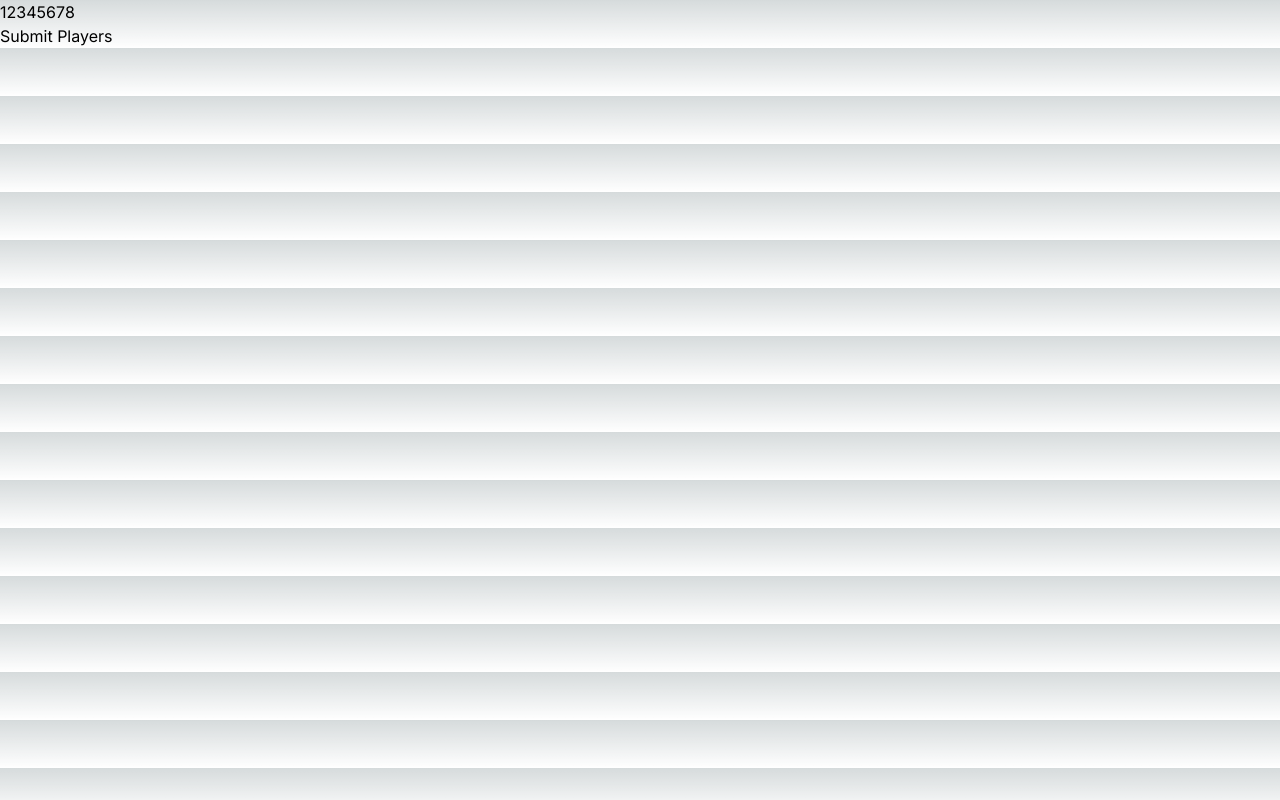
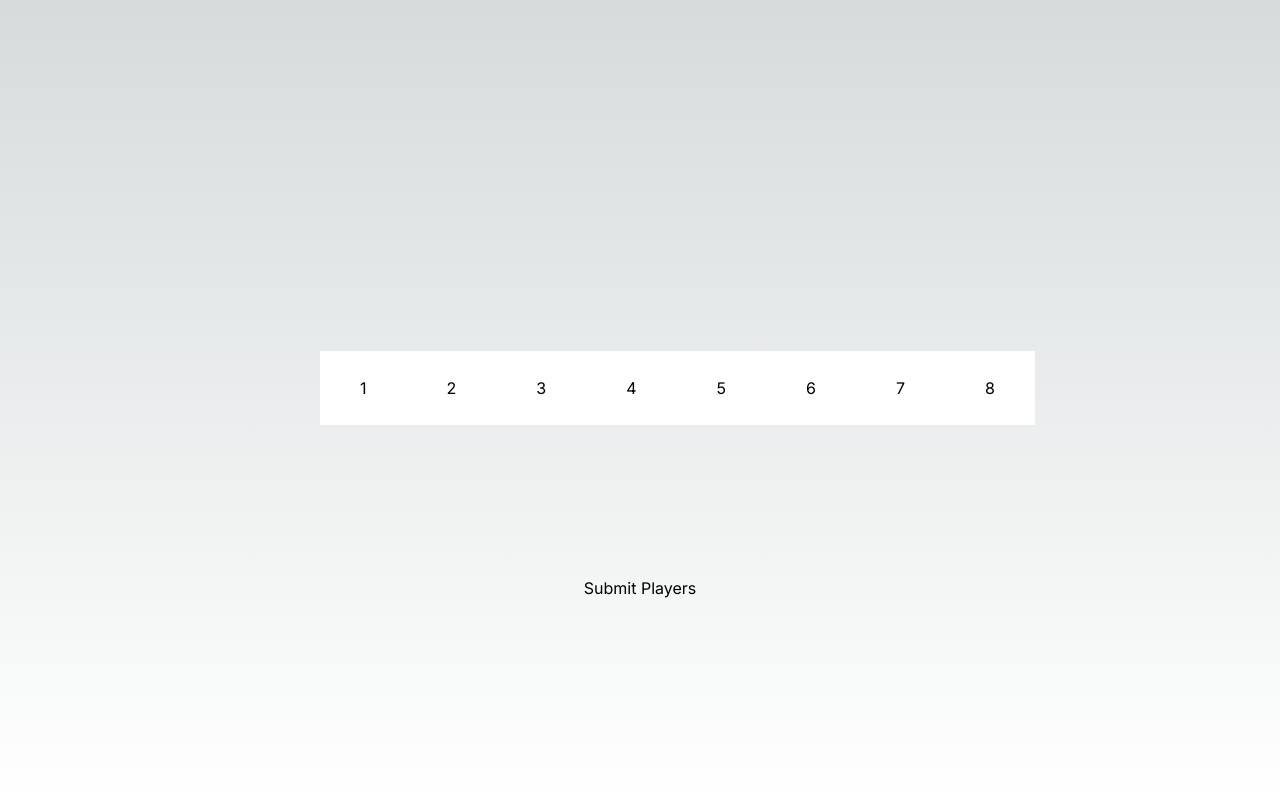
Before and after one commit to nathanwag15/magic-tracker, a Next.js app: page /games in a window 1280 px wide. Built offline with nearby package versions, Linux system fonts and the light colour scheme.

Commit message:
Auto win and loss tracker

```diff
--- a/Components/gameComponent.js
+++ b/Components/gameComponent.js
@@ -7,17 +7,20 @@ export default function GameComponent(props) {
   const [playersChosen, setPlayersChosen] = useState(0);
   const [players, setPlayers] = useState([]);
   const [currentPlayers, setCurrentPlayers] = useState([
-    { name: "Steve", id: 1 },
-    { name: "Alex", id: 2 },
-    { name: "Kevin", id: 3 },
-    { name: "Alphie", id: 4 },
-    { name: "Becca", id: 5 },
-    { name: "Yumi", id: 6 },
-    { name: "Stephen", id: 7 },
+    { name: "Steve", id: 1, losses: 0 },
+    { name: "Alex", id: 2, losses: 0 },
+    { name: "Kevin", id: 3, losses: 0 },
+    { name: "Alphie", id: 4, losses: 0 },
+    { name: "Becca", id: 5, losses: 0 },
+    { name: "Yumi", id: 6, losses: 0 },
+    { name: "Stephen", id: 7, losses: 0 },
   ]);
+  const [trueCount, setTrueCount] = useState(0);
 
   const handlePlayerClick = (player) => {
-    console.log(players);
+    player["lost"] = false;
+    player["won"] = false;
+    console.log(player);
     console.log(props.countersNumber);
     setPlayers([...players, player], () => console.log(players));
   };
@@ -25,6 +28,55 @@ export default function GameComponent(props) {
   const handleResetPlayers = () => {
     setPlayersChosen(0);
     setPlayers([]);
+  };
+
+  const checkPlayers = () => {
+    let trueValue;
+    let updatedTrueCount = 0;
+
+    for (let i = 0; i < players.length; i++) {
+      const currentItem = players[i].lost;
+      console.log(players);
+
+      if (currentItem === true) {
+        updatedTrueCount = updatedTrueCount + 1;
+        setTrueCount(updatedTrueCount);
+        console.log(players.length - 1);
+        console.log(trueCount);
+        if (updatedTrueCount === players.length - 1) {
+          for (let i = 0; i < players.length; i++) {
+            if (players[i].lost === false) {
+              const updatedPlayer = [...players];
+              updatedPlayer[i] = {
+                ...updatedPlayer[i],
+                won: true,
+              };
+              console.log(updatedPlayer);
+              setPlayers(updatedPlayer);
+            }
+          }
+        }
+      }
+    }
+  };
+
+  const handleLoss = (player) => {
+    player.lost = true;
+    player.losses = player.losses + 1;
+    const updatedPermanentPlayer = [...currentPlayers];
+    updatedPermanentPlayer[player.index] = {
+      ...updatedPermanentPlayer[player.index],
+      losses: player.losses,
+    };
+    const updatedPlayer = [...players];
+    updatedPlayer[player.index] = {
+      ...updatedPlayer[player.index],
+      lost: player.lost,
+    };
+
+    setPlayers(updatedPlayer);
+    setCurrentPlayers(updatedPermanentPlayer);
+    checkPlayers();
   };
 
   if (playersChosen == 0) {
@@ -39,10 +91,14 @@ export default function GameComponent(props) {
   if (playersChosen == 1) {
     if (players.length == props.countersNumber) {
       return (
-        <div className="grid grid-cols-2 grid-rows-3 h-full w-full py-10 gap-20">
+        <div className="game-wrapper">
           {Array.from({ length: props.countersNumber }, (_, index) => (
             <div key={index}>
-              <LifeCounter playerName={players[index].name} />
+              <LifeCounter
+                index={index}
+                player={players[index]}
+                handleLoss={handleLoss}
+              />
             </div>
           ))}
         </div>
--- a/Components/lifecounter.js
+++ b/Components/lifecounter.js
@@ -56,34 +56,41 @@ export default function LifeCounter(props) {
     setNumber(updatedNumber);
   };
 
+  const handleLoss = () => {
+    props.handleLoss(props.player);
+    setLoss(true);
+  };
+
   if (loss == true) {
     return (
-      <div className="score-count-wrapper rounded-xl">
-        <div className="text-5xl text-red-500">Loser</div>
+      <div className="score-count-wrapper">
+        <div className="lose-text">Loser</div>
       </div>
     );
+  }
+  if (props.player.won == true) {
+    return <div>You Won!</div>;
   } else {
     return (
-      <div className="score-count-wrapper rounded-xl">
+      <div className="score-count-wrapper">
         <button
-          className="incrementer-wrapper text-black text-2xl rounded-l-xl"
+          className="incrementer-wrapper"
+          style={{ borderRadius: "15px 0px 0px 15px" }}
           onClick={incrementUp}
         >
           +
         </button>
 
         <div className="score-wrapper  text-black">
-          <div className="life-counter-player-name">{props.playerName}</div>
+          <div className="life-counter-player-name">{props.player.name}</div>
           <div className="score text-5xl">{number}</div>
-          <button
-            className="lost-button rounded-md "
-            onClick={() => setLoss(true)}
-          >
+          <button className="lost-button rounded-md " onClick={handleLoss}>
             I lost
           </button>
         </div>
         <button
           className="incrementer-wrapper text-black text-2xl rounded-r-xl"
+          style={{ borderRadius: "0px 15px 15px 0px" }}
           onClick={incrementDown}
         >
           -
--- a/Components/playerPicker.js
+++ b/Components/playerPicker.js
@@ -4,52 +4,52 @@ export default function PlayerPicker(props) {
   const [count, setCount] = useState(0);
 
   return (
-    <div className="flex flex-col w-full h-3/6 ">
-      <div className="flex w-full h-full justify-between items-center">
+    <div className="player-picker-wrapper flex flex-col w-full h-3/6 ">
+      <div className="player-picker flex w-full h-full justify-between items-center">
         <button
-          className="bg-slate-400 text-black px-10 py-5 player-picker-button"
+          className="player-picker-button"
           onClick={() => setCount(1)}
         >
           1
         </button>
         <button
-          className="bg-slate-400 text-black px-10 py-5 player-picker-button"
+          className="player-picker-button"
           onClick={() => setCount(2)}
         >
           2
         </button>
         <button
-          className="bg-slate-400 text-black px-10 py-5 player-picker-button"
+          className="player-picker-button"
           onClick={() => setCount(3)}
         >
           3
         </button>
         <button
-          className="bg-slate-400 text-black px-10 py-5 player-picker-button"
+          className="player-picker-button"
           onClick={() => setCount(4)}
         >
           4
         </button>
         <button
-          className="bg-slate-400 text-black px-10 py-5 player-picker-button"
+          className="player-picker-button"
           onClick={() => setCount(5)}
         >
           5
         </button>
         <button
-          className="bg-slate-400 text-black px-10 py-5 player-picker-button"
+          className="player-picker-button"
           onClick={() => setCount(6)}
         >
           6
         </button>
         <button
-          className="bg-slate-400 text-black px-10 py-5 player-picker-button"
+          className="player-picker-button"
           onClick={() => setCount(7)}
         >
           7
         </button>
         <button
-          className="bg-slate-400 text-black px-10 py-5 player-picker-button"
+          className="player-picker-button"
           onClick={() => setCount(8)}
         >
           8
--- a/app/games/page.js
+++ b/app/games/page.js
@@ -14,8 +14,8 @@ export default function Home() {
     setDisplay(1);
   };
   return (
-    <div className="flex w-screen justify-center h-screen">
-      <div className="flex w-3/6 justify-center h-screen items-center">
+    <div className="game-component-wrapper">
+      <div className="game-component">
         {display == 0 && (
           <PlayerPicker establishCounterCount={establishCounterCount} />
         )}
--- a/package.json
+++ b/package.json
@@ -11,7 +11,8 @@
   "dependencies": {
     "next": "13.4.3",
     "react": "18.2.0",
-    "react-dom": "18.2.0"
+    "react-dom": "18.2.0",
+    "sass": "^1.62.1"
   },
   "devDependencies": {
     "autoprefixer": "^10.4.14",
--- /dev/null
+++ b/styles/GameComponentStyles/gameComponent.scss
@@ -0,0 +1,15 @@
+.game-component-wrapper {
+  display: flex;
+  width: 100vw;
+  justify-content: center;
+  height: 100vh;
+  align-items: center;
+}
+
+.game-component {
+  display: flex;
+  width: 50%;
+  height: 100vh;
+  justify-content: center;
+  align-items: center;
+}
--- /dev/null
+++ b/styles/GameComponentStyles/lifeCounter.scss
@@ -0,0 +1,92 @@
+.player-wrapper {
+  width: 300px;
+  height: 200px;
+  background-color: #cdd1d0;
+  display: flex;
+  justify-content: center;
+  align-items: center;
+}
+
+.score-count-wrapper {
+  width: 300px;
+  height: 200px;
+  background-color: #ffffff;
+  display: flex;
+  justify-content: center;
+  align-items: center;
+  border-radius: 15px;
+}
+
+.incrementer-wrapper {
+  position: relative;
+  width: 150px;
+  height: 200px;
+  display: flex;
+  justify-content: center;
+  align-items: center;
+  z-index: 1;
+  transition: 1s 0.5s;
+  color: black;
+  font-size: x-large;
+}
+
+.incrementer-wrapper:active {
+  background-color: #b1eae4;
+  transition: 0s;
+}
+
+.score-wrapper {
+  position: absolute;
+  z-index: 2;
+  display: flex;
+  justify-content: center;
+  align-items: center;
+  flex-direction: column;
+  width: 70px;
+  color: black;
+}
+
+.lost-button-wrapper {
+  display: flex;
+  position: absolute;
+  z-index: 2;
+  align-items: end;
+}
+
+.lost-button {
+  position: absolute;
+  width: fit-content;
+  top: 70px;
+  padding: 5px 13px;
+  font-size: medium;
+  background-color: #7dcfc6;
+  color: #ffffff;
+}
+
+.game-wrapper {
+  display: grid;
+  grid-template-columns: auto auto;
+  grid-template-rows: auto auto auto;
+  height: 80vh;
+  width: 80vw;
+  padding: 10px;
+  gap: 10px;
+  align-items: center;
+}
+
+.score {
+  position: relative;
+  top: 0px;
+  font-size: xx-large;
+}
+
+.life-counter-player-name {
+  top: -55px;
+  position: absolute;
+  font-size: 1rem;
+}
+
+.lose-text {
+  font-size: x-large;
+  color: red;
+}
--- /dev/null
+++ b/styles/GameComponentStyles/playerPicker.scss
@@ -0,0 +1,23 @@
+.player-picker-wrapper {
+  display: flex;
+  flex-direction: column;
+  width: 100%;
+  height: 50%;
+}
+
+.player-picker {
+  display: flex;
+  justify-content: space-between;
+  align-items: center;
+  width: 100%;
+  height: 100%;
+}
+
+.player-picker-button {
+  background-color: #ffffff;
+  padding: 25px 40px;
+  color: black;
+}
+.player-picker-button:focus {
+  background-color: #a59975;
+}
--- /dev/null
+++ b/styles/main.scss
@@ -0,0 +1,3 @@
+@import "./GameComponentStyles/GameComponent.scss";
+@import "./GameComponentStyles/lifeCounter.scss";
+@import "./GameComponentStyles/playerPicker.scss";
```
Also changed, not shown: app/layout.js (+8 -7 lines), 1 other file (tests, documents, lock files or other folders).
